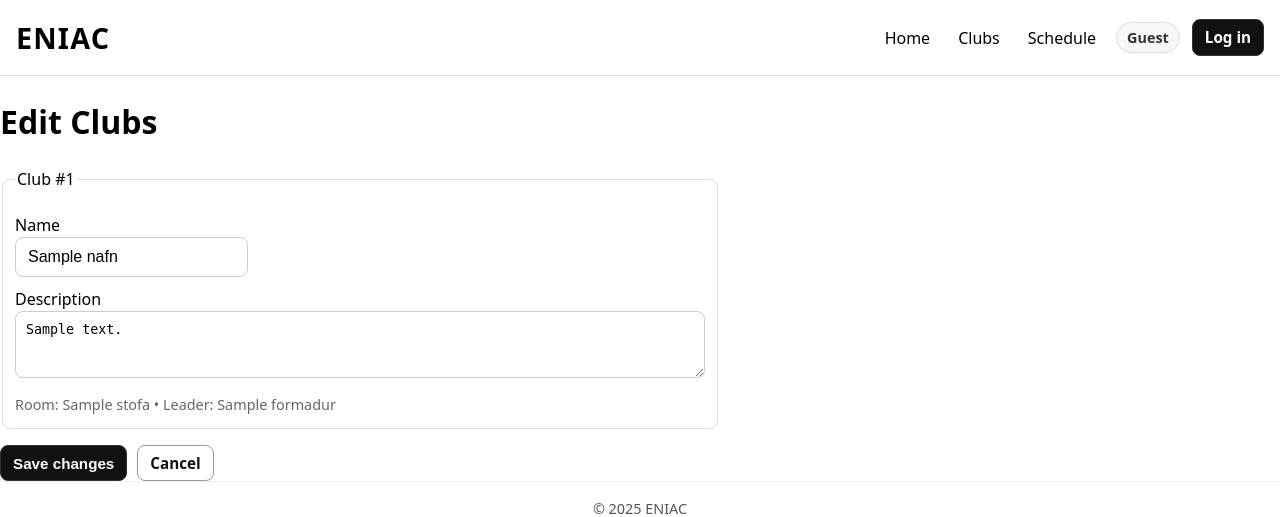
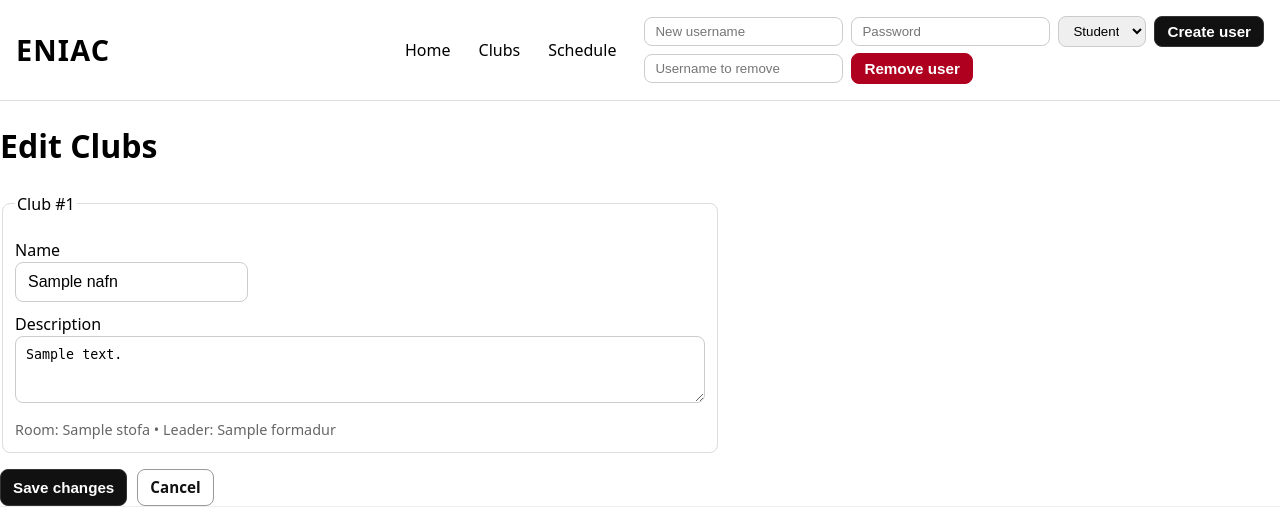
Before and after one commit to Supermage6/VEF-3V-05DU-eniac, a Flask app: template templates/klubbar_edit.html in a window 1280 px wide. Shown: the top 517 px of the page. Run offline with Flask 3, Linux system fonts and the light colour scheme; the template is opened without the code that fills it: most values are stand-ins (such as "Sample title", 1, 10 or a date in 2020).

Commit message:
now admin can add another admin

```diff
--- a/app.py
+++ b/app.py
@@ -83,6 +83,49 @@ def klubbar_edit():
         return redirect(url_for('klubbar'))
     return render_template('klubbar_edit.html', k=clubs)
 
+
+@app.route('/admin/create_user', methods=['POST'])
+@require_roles(ROLE_ADMIN)
+def admin_create_user():
+    username = (request.form.get('username') or '').strip()
+    password = request.form.get('password') or ''
+    role = (request.form.get('role') or ROLE_STUDENT).strip().lower()
+
+    error = None
+    if not username or not password:
+        error = 'Username and password are required.'
+    elif role not in {ROLE_STUDENT, ROLE_ADMIN}:
+        error = 'Invalid role.'
+    else:
+        users = _load_users()
+        if username in users:
+            error = 'Username already exists.'
+        else:
+            users[username] = {
+                'password_hash': generate_password_hash(password),
+                'role': role,
+            }
+            _save_users(users)
+            return redirect(url_for('klubbar_edit'))
+
+    # On error, just bounce back for now. Could flash error.
+    return redirect(url_for('klubbar_edit'))
+
+@app.route('/admin/remove_user', methods=['POST'])
+@require_roles(ROLE_ADMIN)
+def admin_remove_user():
+    username = (request.form.get('username') or '').strip()
+    if not username:
+        return redirect(url_for('klubbar_edit'))
+    # Avoid removing yourself from within the UI
+    if session.get('user') and session['user'].lower() == username.lower():
+        return redirect(url_for('klubbar_edit'))
+    users = _load_users()
+    if username in users:
+        users.pop(username)
+        _save_users(users)
+    return redirect(url_for('klubbar_edit'))
+
 @app.route('/dagskra')
 def dagskra():
     return render_template('dagskra.html')
@@ -95,15 +138,16 @@ def login():
     users = _load_users()
     record = users.get(username)
     if record and check_password_hash(record.get('password_hash', ''), password):
-        # Role: knut is admin, others are student by default
-        new_role = ROLE_ADMIN if username.lower() == 'knut' else ROLE_STUDENT
-        if record.get('role') != new_role:
-            record['role'] = new_role
+        # Respect stored role if present; if missing, infer default
+        stored_role = record.get('role')
+        if not stored_role:
+            stored_role = ROLE_ADMIN if username.lower() == 'knut' else ROLE_STUDENT
+            record['role'] = stored_role
             users[username] = record
             _save_users(users)
         session['user'] = username
-        session['role'] = new_role
-        session['display_name'] = 'admin' if new_role == ROLE_ADMIN else username
+        session['role'] = stored_role
+        session['display_name'] = 'admin' if stored_role == ROLE_ADMIN else username
     # On failure, silently fall through to home. Could add errors if desired.
     return redirect(url_for('home'))
 
--- a/static/styles.css
+++ b/static/styles.css
@@ -30,6 +30,11 @@ footer { padding: var(--gap); text-align: center; font-size: .9rem; color: #555;
 .modal-actions { display: flex; justify-content: flex-end; gap: 8px; margin-top: 12px; }
 .btn.secondary { background: #fff; color: #111; border-color: #999; }
 .btn.secondary:hover { background: #f4f4f4; }
+.create-user-inline { display:flex; gap:8px; align-items:center; margin-left: 8px; }
+.remove-user-inline { display:flex; gap:8px; align-items:center; margin-left: 8px; }
+.admin-user-tools { display:flex; flex-direction: column; gap: 6px; }
+.btn.danger { background: #b00020; border-color: #b00020; color: #fff; }
+.btn.danger:hover { background: #8c001a; }
 
 /* Klubbar page */
 .accordion {
--- a/templates/base.html
+++ b/templates/base.html
@@ -15,7 +15,7 @@
         <a href="{{ url_for('klubbar') }}">Clubs</a>
         <a href="{{ url_for('dagskra') }}">Schedule</a>
       </nav>
-
+      {% block header_auth %}
         <span class="role-badge" aria-live="polite">{{ 'Admin' if session.get('role') == 'admin' else ('Student' if session.get('user') else 'Guest') }}</span>
 
         {% if session.get('user') %}
@@ -30,6 +30,7 @@
         {% else %}
           <a id="loginBtn" class="btn" href="#login" aria-label="Log in">Log in</a>
         {% endif %}
+      {% endblock %}
     </div>
   </header>
 
--- a/templates/klubbar_edit.html
+++ b/templates/klubbar_edit.html
@@ -1,5 +1,22 @@
 {% extends "base.html" %}
 {% block title %}Edit Clubs{% endblock %}
+{% block header_auth %}
+  <div class="admin-user-tools">
+    <form class="create-user-inline" method="post" action="{{ url_for('admin_create_user') }}">
+      <input type="text" name="username" placeholder="New username" required style="padding:6px 10px; border:1px solid #ccc; border-radius:8px;">
+      <input type="password" name="password" placeholder="Password" required style="padding:6px 10px; border:1px solid #ccc; border-radius:8px;">
+      <select name="role" style="padding:6px 10px; border:1px solid #ccc; border-radius:8px;">
+        <option value="student">Student</option>
+        <option value="admin">Admin</option>
+      </select>
+      <button class="btn" type="submit">Create user</button>
+    </form>
+    <form class="remove-user-inline" method="post" action="{{ url_for('admin_remove_user') }}">
+      <input type="text" name="username" placeholder="Username to remove" required style="padding:6px 10px; border:1px solid #ccc; border-radius:8px;">
+      <button class="btn danger" type="submit" onclick="return confirm('Remove this user?');">Remove user</button>
+    </form>
+  </div>
+{% endblock %}
 {% block content %}
   <h1>Edit Clubs</h1>
   <form method="post" action="{{ url_for('klubbar_edit') }}" style="display:grid; gap:16px; max-width:720px;">
--- a/users.json
+++ b/users.json
@@ -9,5 +9,9 @@
   "knut": {
     "password_hash": "scrypt:32768:8:1$o1BcJKF9AYdpLian$4e99b2c634cf624466a45e0abea029df45feec7d2bd5f5cd7ab7a4f0fd5729a4886c45c5e3c403d0e244d9b4c6f7fad3d7caf7ed334693b0e567989031cea935",
     "role": "admin"
+  },
+  "Tomas": {
+    "password_hash": "scrypt:32768:8:1$gv9q21A3yH3LPTrf$c0ec3f1ee6912c4d07abae163c3a722b4cba74ffcf7d19e444bcdfde6bc234d09bd7b835700c65a88a65ef70041ab171ccf29f741b8df31803dfd2f440443094",
+    "role": "admin"
   }
 }
```
Lines whose indentation alone changed are shown as unchanged.
